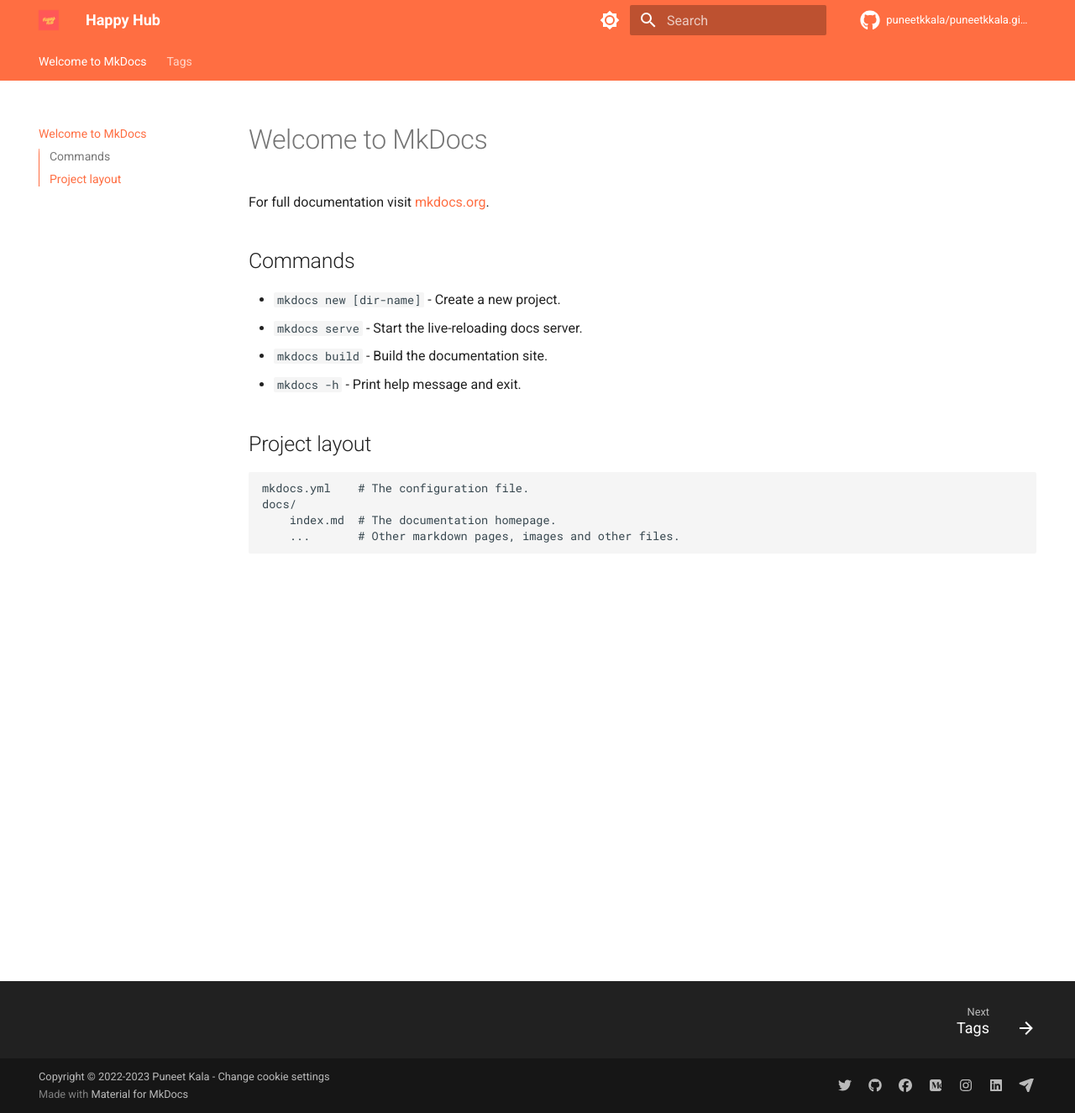
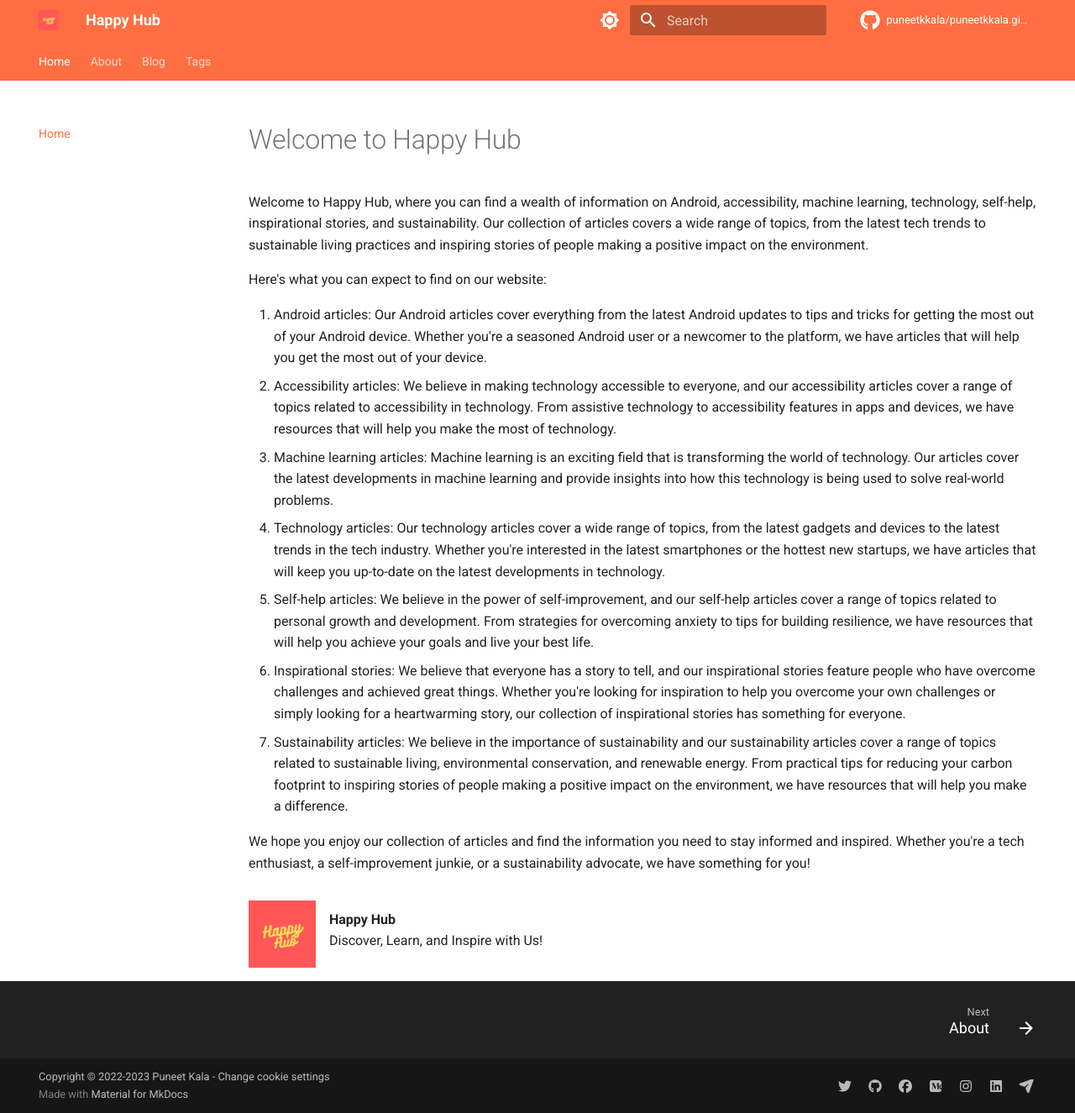
Before and after one commit to puneetkkala/puneetkkala.github.io, an MkDocs documentation site: the page built from docs/index.md, in a window 1280 px wide and 1325 px high. Shown: the whole window at 84% size. Built offline with MkDocs 1.6.1 and Material for MkDocs 9.7.7, drawn with Linux system fonts in a browser that asks for light colours; comment, search, counter and statistics services are not loaded.

Commit message:
Added content

```diff
--- a/docs/index.md
+++ b/docs/index.md
@@ -1,17 +1,27 @@
-# Welcome to MkDocs
+---
+tags:
+    - welcome
+hide:
+    - tags
+---
 
-For full documentation visit [mkdocs.org](https://www.mkdocs.org).
+# Welcome to Happy Hub
 
-## Commands
+Welcome to Happy Hub, where you can find a wealth of information on Android, accessibility, machine learning, technology, self-help, inspirational stories, and sustainability. Our collection of articles covers a wide range of topics, from the latest tech trends to sustainable living practices and inspiring stories of people making a positive impact on the environment.
 
-* `mkdocs new [dir-name]` - Create a new project.
-* `mkdocs serve` - Start the live-reloading docs server.
-* `mkdocs build` - Build the documentation site.
-* `mkdocs -h` - Print help message and exit.
+Here's what you can expect to find on our website:
 
-## Project layout
+1. Android articles: Our Android articles cover everything from the latest Android updates to tips and tricks for getting the most out of your Android device. Whether you're a seasoned Android user or a newcomer to the platform, we have articles that will help you get the most out of your device.
+2. Accessibility articles: We believe in making technology accessible to everyone, and our accessibility articles cover a range of topics related to accessibility in technology. From assistive technology to accessibility features in apps and devices, we have resources that will help you make the most of technology.
+3. Machine learning articles: Machine learning is an exciting field that is transforming the world of technology. Our articles cover the latest developments in machine learning and provide insights into how this technology is being used to solve real-world problems.
+4. Technology articles: Our technology articles cover a wide range of topics, from the latest gadgets and devices to the latest trends in the tech industry. Whether you're interested in the latest smartphones or the hottest new startups, we have articles that will keep you up-to-date on the latest developments in technology.
+5. Self-help articles: We believe in the power of self-improvement, and our self-help articles cover a range of topics related to personal growth and development. From strategies for overcoming anxiety to tips for building resilience, we have resources that will help you achieve your goals and live your best life.
+6. Inspirational stories: We believe that everyone has a story to tell, and our inspirational stories feature people who have overcome challenges and achieved great things. Whether you're looking for inspiration to help you overcome your own challenges or simply looking for a heartwarming story, our collection of inspirational stories has something for everyone.
+7. Sustainability articles: We believe in the importance of sustainability and our sustainability articles cover a range of topics related to sustainable living, environmental conservation, and renewable energy. From practical tips for reducing your carbon footprint to inspiring stories of people making a positive impact on the environment, we have resources that will help you make a difference.
 
-    mkdocs.yml    # The configuration file.
-    docs/
-        index.md  # The documentation homepage.
-        ...       # Other markdown pages, images and other files.
+We hope you enjoy our collection of articles and find the information you need to stay informed and inspired. Whether you're a tech enthusiast, a self-improvement junkie, or a sustainability advocate, we have something for you!
+
+
+![Happy Hub](./assets/logo.png){ align=left width="80" height = "80" }
+<br/>**Happy Hub**<br/>
+Discover, Learn, and Inspire with Us!
--- a/mkdocs.yml
+++ b/mkdocs.yml
@@ -2,6 +2,12 @@ site_name: Happy Hub
 site_url: https://happyhub.in
 repo_url: https://github.com/puneetkkala/puneetkkala.github.io
 repo_name: puneetkkala/puneetkkala.github.io
+
+nav:
+  - Home: index.md
+  - About: about/me.md
+  - Blog: blog/index.md
+  - Tags: tags.md
 
 theme:
   name: material
@@ -89,3 +95,12 @@ plugins:
   - tags:
       tags_file: tags.md
   - offline
+  - git-revision-date-localized:
+      enabled_creation_date: true
+markdown_extensions:
+  - abbr
+  - attr_list
+  - pymdownx.emoji:
+      emoji_index: !!python/name:materialx.emoji.twemoji
+      emoji_generator: !!python/name:materialx.emoji.to_svg
+  - tables
```
Also changed, not shown: docs/about/me.md (added, +42 -0 lines), docs/blog/index.md (added, +8 -0 lines), 1 other file.
